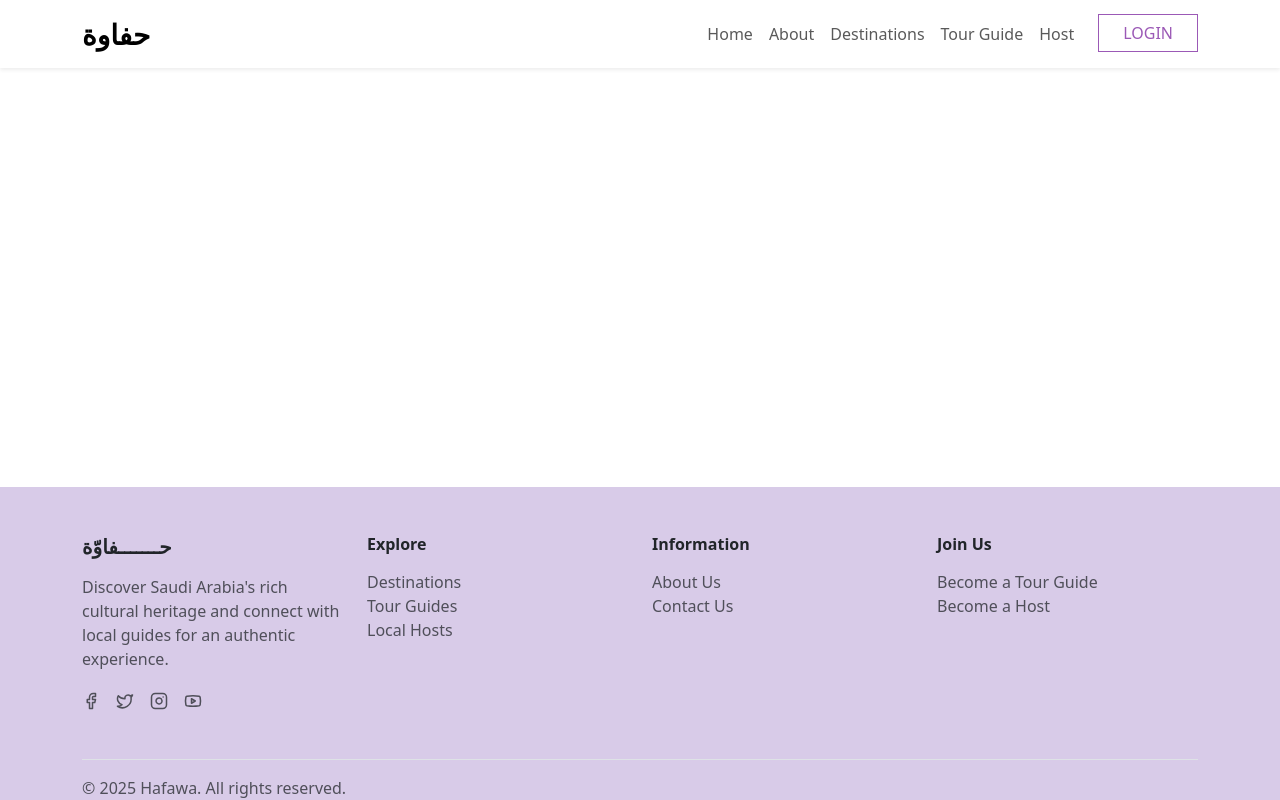
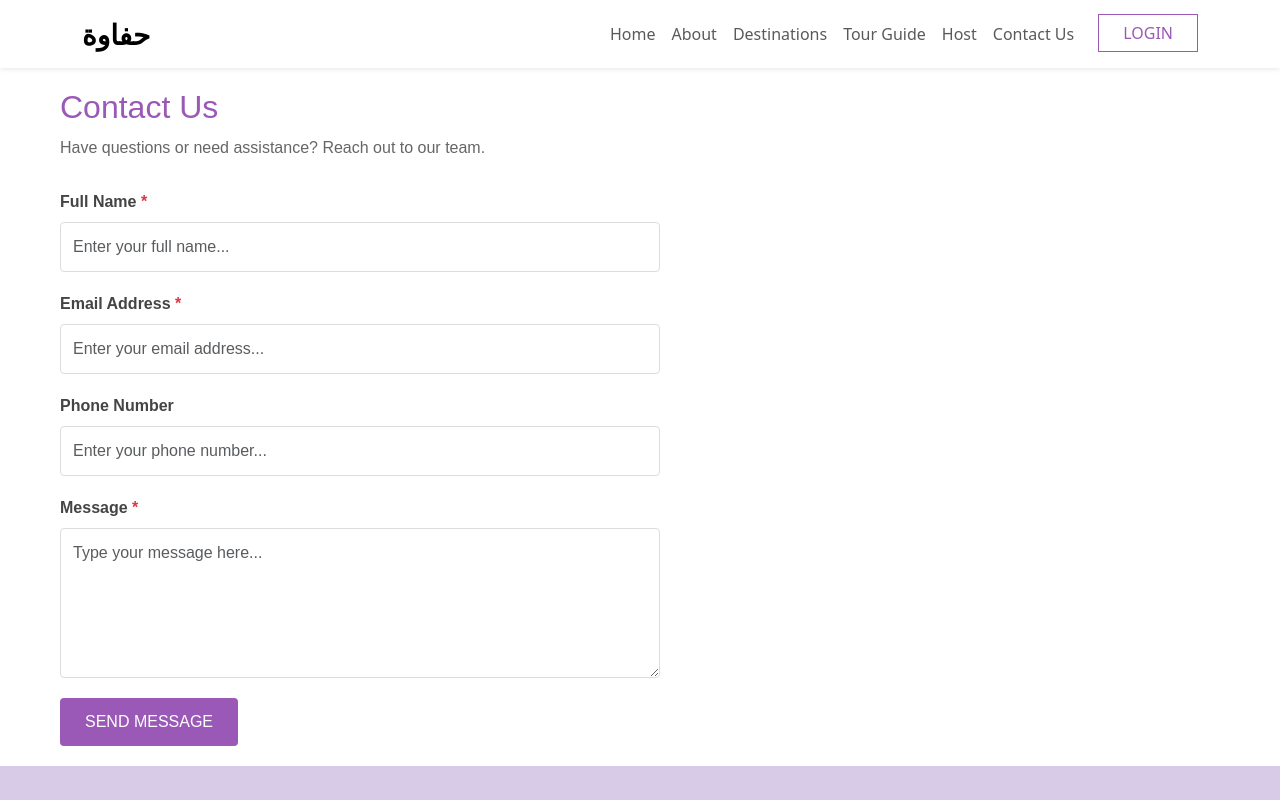
Before and after one commit to budoor99/hafawa-platform, a React (Create React App) app in the folder hafawa/: page /contact in a window 1280 px wide. Shown: the top 800 px of the page. Built offline with nearby package versions, Linux system fonts and the light colour scheme.

Commit message:
contactUs

```diff
--- a/hafawa/public/index.html
+++ b/hafawa/public/index.html
@@ -24,7 +24,7 @@
       work correctly both with client-side routing and a non-root public URL.
       Learn how to configure a non-root public URL by running `npm run build`.
     -->
-    <title>React App</title>
+    <title>Hafawa</title>
   </head>
   <body>
     <noscript>You need to enable JavaScript to run this app.</noscript>
--- a/hafawa/src/App.js
+++ b/hafawa/src/App.js
@@ -13,6 +13,7 @@ import RegisterTourGuide from "./pages/Apply";
 import RegisterDetails from "./pages/ApplyDetails.js";
 
 import TourGuideDashboard from "./pages/TourGuideDashboard";
+import Contact from "./pages/ContactUs.js";
 
 
 function App() {
@@ -33,6 +34,8 @@ function App() {
 
             <Route path="/dashboard" element={<TourGuideDashboard />} />
 
+            <Route path="/contact" element={<Contact />} />
+
           </Routes>
         </main>
         <Footer />
--- a/hafawa/src/components/Navbar.js
+++ b/hafawa/src/components/Navbar.js
@@ -61,6 +61,11 @@ function Navbar() {
                   Host
                 </Link>
               </li>
+              <li className="nav-item">
+                <Link className="nav-link" to="/contact">
+                  Contact Us
+                </Link>
+              </li>
               <li className="nav-item ms-3">
                 {user ? (
                   <>
--- /dev/null
+++ b/hafawa/src/pages/ContactUs.js
@@ -0,0 +1,107 @@
+import React, { useState } from 'react';
+import '../styles/contact.css'; // We'll create this CSS file next
+
+const ContactPage = () => {
+  const [formData, setFormData] = useState({
+    name: '',
+    email: '',
+    phone: '',
+    message: ''
+  });
+
+  const handleChange = (e) => {
+    const { name, value } = e.target;
+    setFormData(prevState => ({
+      ...prevState,
+      [name]: value
+    }));
+  };
+
+  const handleSubmit = (e) => {
+    e.preventDefault();
+    // Here you would typically send the form data to your backend
+    console.log('Form submitted:', formData);
+    alert('Thank you for your message! We will contact you soon.');
+    setFormData({
+      name: '',
+      email: '',
+      phone: '',
+      message: ''
+    });
+  };
+
+  return (
+    <div className="contact-page">
+
+
+      <div className="content-container">
+
+        <div className="main-content">
+          <h2>Contact Us</h2>
+          <p className="subtitle">Have questions or need assistance? Reach out to our team.</p>
+
+          <form onSubmit={handleSubmit} className="contact-form">
+            <div className="form-group">
+              <label className='form-label fw-semibold' htmlFor="name">Full Name <span className="text-danger">*</span></label>
+              <input
+                type="text"
+                id="name"
+                name="name"
+                value={formData.name}
+                onChange={handleChange}
+                className="form-control"
+                placeholder="Enter your full name..."
+                required
+              />
+            </div>
+
+
+            <div className="form-group">
+              <label className="form-label fw-semibold" htmlFor="email">Email Address <span className="text-danger">*</span></label>
+              <input
+                type="email"
+                id="email"
+                name="email"
+                value={formData.email}
+                onChange={handleChange}
+                className="form-control"
+                placeholder="Enter your email address..."
+                required
+              />
+            </div>
+
+            <div className="form-group">
+              <label className="form-label fw-semibold" htmlFor="phone">Phone Number</label>
+              <input
+                type="tel"
+                id="phone"
+                name="phone"
+                value={formData.phone}
+                onChange={handleChange}
+                className="form-control"
+                placeholder="Enter your phone number..."
+              />
+            </div>
+
+            <div className="form-group">
+              <label className="form-label fw-semibold" htmlFor="message">Message <span className="text-danger">*</span></label>
+              <textarea
+                id="message"
+                name="message"
+                value={formData.message}
+                onChange={handleChange}
+                className="form-control"
+                placeholder="Type your message here..."
+                required
+              ></textarea>
+            </div>
+
+            <button type="submit" className="submit-button">SEND MESSAGE</button>
+          </form>
+        </div>
+      </div>
+    </div>
+  );
+};
+
+export default ContactPage;
--- /dev/null
+++ b/hafawa/src/styles/contact.css
@@ -0,0 +1,127 @@
+.contact-page {
+    font-family: 'Arial', sans-serif;
+    max-width: 1200px;
+    margin: 0 auto;
+    padding: 20px;
+    color: #333;
+  }
+
+  .header {
+    text-align: center;
+    margin-bottom: 30px;
+  }
+
+  .header h1 {
+    font-size: 2.5rem;
+    color: #1a3e6f;
+    margin-bottom: 10px;
+  }
+
+  .header p {
+    font-size: 1.2rem;
+    color: #666;
+  }
+
+  .content-container {
+    display: flex;
+    gap: 40px;
+  }
+
+  .left-sidebar {
+    width: 200px;
+    border-right: 1px solid #e0e0e0;
+    padding-right: 20px;
+  }
+
+  .left-sidebar nav ul {
+    list-style: none;
+    padding: 0;
+  }
+
+  .left-sidebar nav ul li {
+    margin-bottom: 15px;
+  }
+
+  .left-sidebar nav ul li a {
+    text-decoration: none;
+    color: #1a3e6f;
+    font-weight: 500;
+  }
+
+  .left-sidebar nav ul li a:hover {
+    color: #e67e22;
+  }
+
+  .main-content {
+    flex: 1;
+  }
+
+  .main-content h2 {
+    font-size: 2rem;
+    color: #9B59B7;
+    margin-bottom: 10px;
+  }
+
+  .subtitle {
+    color: #666;
+    margin-bottom: 30px;
+  }
+
+  .contact-form {
+    max-width: 600px;
+  }
+
+  .form-group {
+    margin-bottom: 20px;
+  }
+
+  .form-group label {
+    display: block;
+    margin-bottom: 8px;
+    font-weight: 500;
+    color: #444;
+  }
+
+  .form-group input,
+  .form-group textarea {
+    width: 100%;
+    padding: 12px;
+    border: 1px solid #ddd;
+    border-radius: 4px;
+    font-size: 1rem;
+  }
+
+  .form-group textarea {
+    height: 150px;
+    resize: vertical;
+  }
+
+  .submit-button {
+    background-color: #9B59B7;
+    color: white;
+    border: none;
+    padding: 12px 25px;
+    font-size: 1rem;
+    border-radius: 4px;
+    cursor: pointer;
+    transition: background-color 0.3s;
+  }
+
+  .submit-button:hover {
+    background-color: #9B59B7;
+  }
+
+  /* Responsive design */
+  @media (max-width: 768px) {
+    .content-container {
+      flex-direction: column;
+    }
+
+    .left-sidebar {
+      width: 100%;
+      border-right: none;
+      border-bottom: 1px solid #e0e0e0;
+      padding-bottom: 20px;
+      margin-bottom: 20px;
+    }
+  }
```
Also changed, not shown: hafawa/src/pages/try.js (deleted, +0 -120 lines), 1 other file (tests, documents, lock files or other folders).
